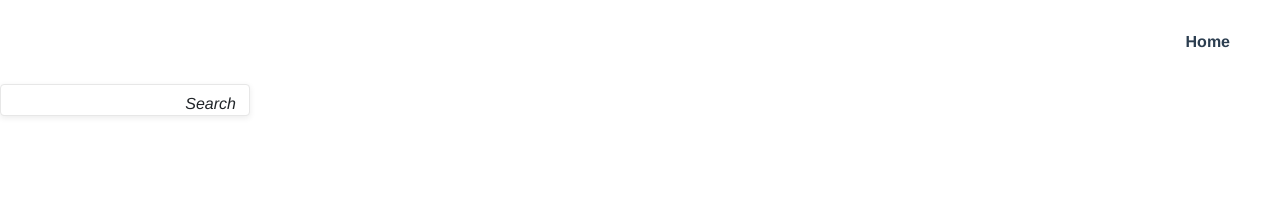
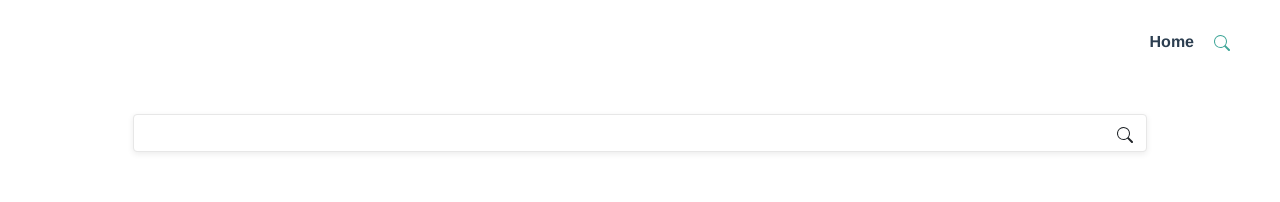
Before and after one commit to CharlotteMartineau/interactive-map, a Vue app: page /search in a window 1280 px wide. Shown: the top 202 px of the page. Built offline with nearby package versions, Linux system fonts and the light colour scheme; the HTML template or start-up script is replaced by a standard one.

Commit message:
search done

```diff
--- a/package.json
+++ b/package.json
@@ -10,6 +10,7 @@
   "dependencies": {
     "axios": "^0.21.1",
     "bootstrap": "^4.6.0",
+    "bootstrap-icons-vue": "^0.5.0",
     "bootstrap-vue": "^2.21.2",
     "core-js": "^3.6.5",
     "vue": "^2.6.12",
--- a/src/App.vue
+++ b/src/App.vue
@@ -2,13 +2,17 @@
   <div id="app">
     <div id="nav">
       <router-link to="/">Home</router-link>
+      <router-link to="/search">
+        <svg xmlns="http://www.w3.org/2000/svg" width="16" height="16" fill="currentColor" class="bi bi-search" viewBox="0 0 16 16">
+          <path d="M11.742 10.344a6.5 6.5 0 1 0-1.397 1.398h-.001c.03.04.062.078.098.115l3.85 3.85a1 1 0 0 0 1.415-1.414l-3.85-3.85a1.007 1.007 0 0 0-.115-.1zM12 6.5a5.5 5.5 0 1 1-11 0 5.5 5.5 0 0 1 11 0z"/>
+        </svg>
+      </router-link>
     </div>
     <router-view/>
   </div>
 </template>
 
-
-<style>
+<style lang="scss">
 #app {
   font-family: Avenir, Helvetica, Arial, sans-serif;
   -webkit-font-smoothing: antialiased;
@@ -25,15 +29,17 @@
   a {
     font-weight: bold;
     color: #2c3e50;
+    text-decoration: none;
     margin-right: 20px;
-    text-decoration: none;
 
     &.router-link-exact-active {
       color: #41a799;
     }
+
     &:hover {
-    color: #41a799;
-  }
+      color: #41a799;
+    }
   }
 }
+
 </style>
--- a/src/components/CountryInfo.vue
+++ b/src/components/CountryInfo.vue
@@ -20,7 +20,7 @@
 }
 </script>
 
-<style>
+<style lang="scss">
   .info {
     text-align: left;
     margin: auto 0;
--- a/src/components/Search.vue
+++ b/src/components/Search.vue
@@ -1,8 +1,10 @@
 <template>
-  <div class="search-form-control">
+  <div class="search-form-control mx-lg-5">
     <input class="form-control" v-model="keyword" type="text" name="search">
     <button @click.prevent="checkName" name="button" type="submit" class="btn btn-flat">
-      <i class="bi bi-search">Search</i>
+      <svg xmlns="http://www.w3.org/2000/svg" width="16" height="16" fill="currentColor" class="bi bi-search" viewBox="0 0 16 16">
+        <path d="M11.742 10.344a6.5 6.5 0 1 0-1.397 1.398h-.001c.03.04.062.078.098.115l3.85 3.85a1 1 0 0 0 1.415-1.414l-3.85-3.85a1.007 1.007 0 0 0-.115-.1zM12 6.5a5.5 5.5 0 1 1-11 0 5.5 5.5 0 0 1 11 0z"/>
+      </svg>
     </button>
   </div>
 </template>
@@ -24,3 +26,28 @@
   }
 }
 </script>
+
+<style>
+.search-form-control {
+  position: relative;
+  margin: 30px auto;
+}
+
+.search-form-control .btn {
+  position: absolute;
+  top: 1px;
+  bottom: 1px;
+  right: 1px;
+}
+
+.search-form-control .form-control {
+  height: 2,5rem;
+  box-shadow: 0 2px 6px rgba(0,0,0,0.08);
+  border: 1px solid #E7E7E7;
+}
+
+.search-form-control .form-control:focus {
+  outline: none !important;
+  box-shadow: 0 2px 6px rgba(0,0,0,0.08);
+}
+</style>
--- a/src/views/Continent.vue
+++ b/src/views/Continent.vue
@@ -58,7 +58,7 @@
 };
 </script>
 
-<style>
+<style lang="scss">
   g {
     opacity: 1;
   }
--- a/src/views/Search.vue
+++ b/src/views/Search.vue
@@ -1,5 +1,5 @@
 <template>
-  <div id="search">
+  <div class="search container">
 
     <Search @name-checked="checkName"/>
 
@@ -39,28 +39,3 @@
   }
 };
 </script>
-
-<style>
-.search-form-control {
-  position: relative;
-  width: 250px;
-}
-
-.search-form-control .btn {
-  position: absolute;
-  top: 1px;
-  bottom: 1px;
-  right: 1px;
-}
-
-.search-form-control .form-control {
-  height: 2rem;
-  box-shadow: 0 2px 6px rgba(0,0,0,0.08);
-  border: 1px solid #E7E7E7;
-}
-
-.search-form-control .form-control:focus {
-  outline: none !important;
-  box-shadow: 0 2px 6px rgba(0,0,0,0.08);
-}
-</style>
```
Also changed, not shown: src/components/HelloWorld.vue (+14 -20 lines), 2 other files (tests, documents, lock files or other folders).
